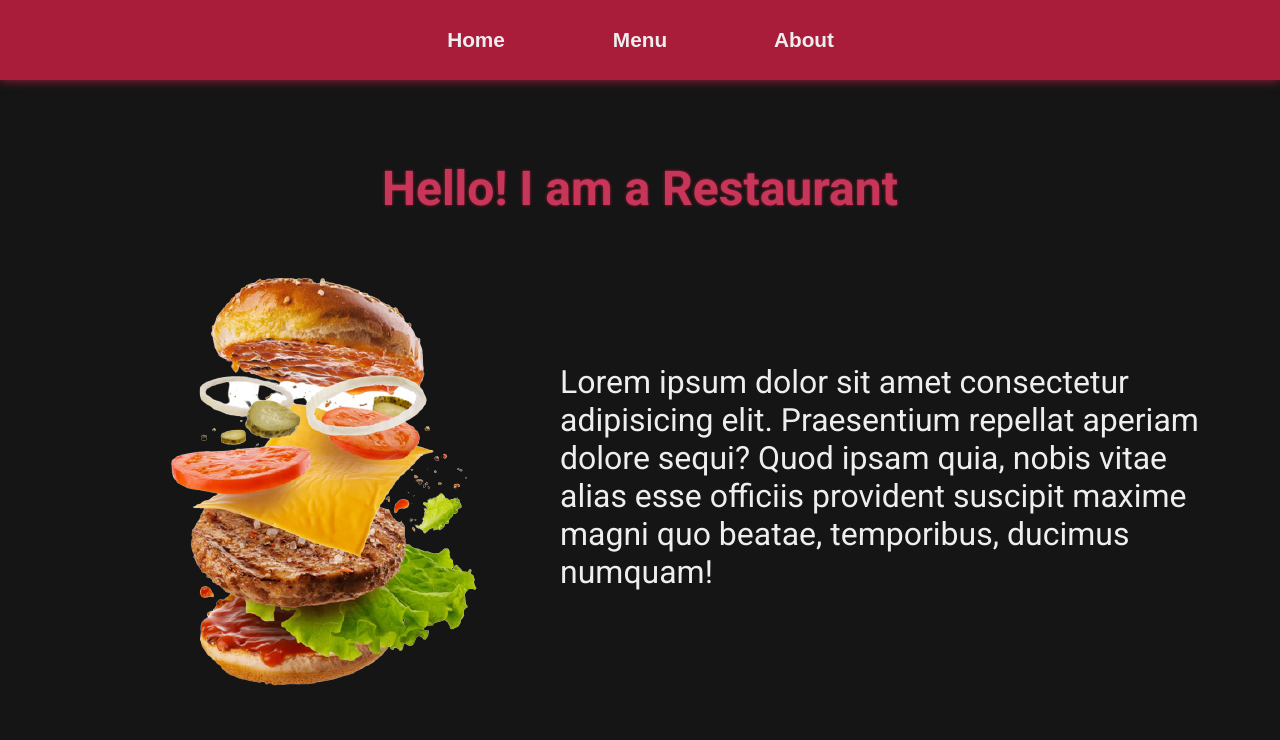
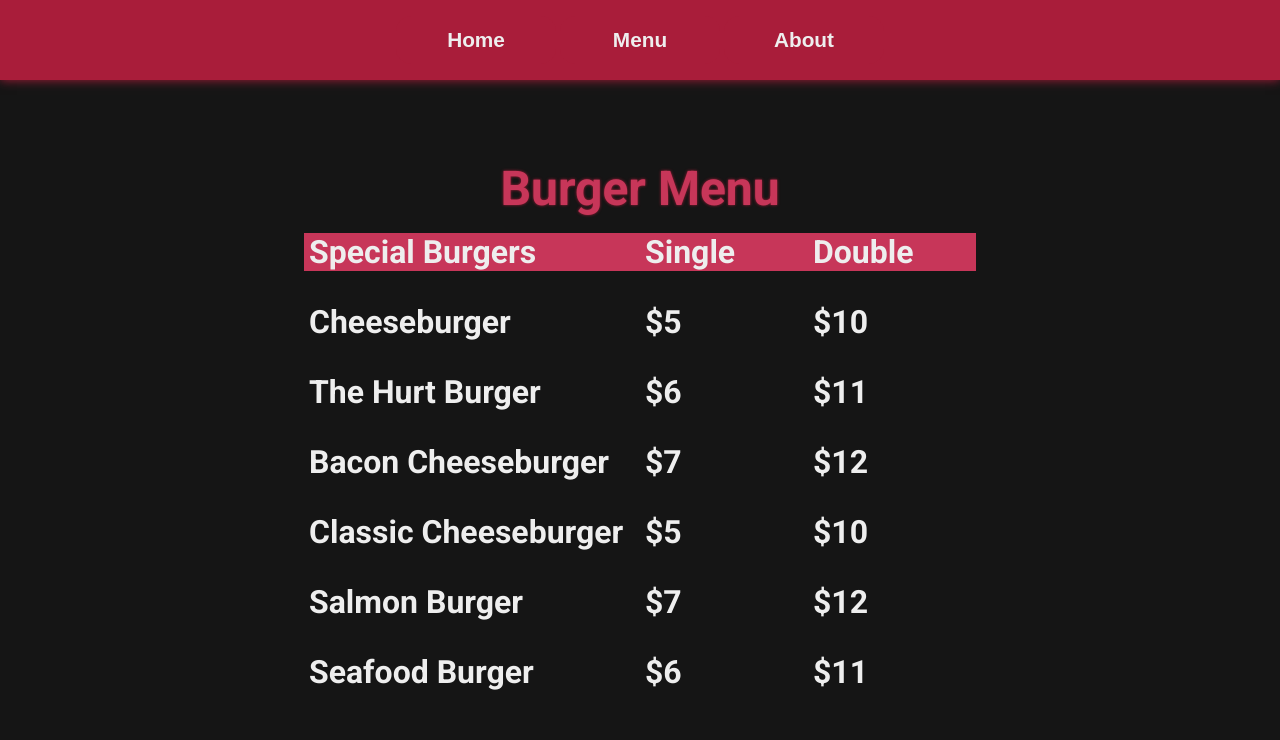
Before and after one commit to aiuyap/odin-restaurant-page, a website built with webpack: page src/template.html in a window 1280 px wide. Built offline with nearby package versions, Linux system fonts and the light colour scheme.

Commit message:
Hardcoded menu template to be generated via JS

```diff
--- a/src/index.js
+++ b/src/index.js
@@ -1,2 +1,2 @@
 import "./styles.css";
-import { initialPageLoad } from "./home";
+// import { initialPageLoad } from "./home";
--- a/src/styles.css
+++ b/src/styles.css
@@ -49,7 +49,8 @@ button:hover {
     padding: 5rem;
 }
 
-#container {
+#container,
+#menu-container {
     display: flex;
     align-items: center;
     justify-content: center;
@@ -65,3 +66,26 @@ h1 {
 p {
     font-size: 2rem;
 }
+
+#menu-container {
+    flex-direction: column;
+}
+
+.menu-header {
+    background-color: var(--tertiary-color);
+    font-weight: 600;
+    padding: 0px 5px;
+}
+
+#menu {
+    width: 60%;
+    margin-top: 1rem;
+    display: grid;
+    grid-template-columns: 50% 1fr 1fr;
+    row-gap: 2rem;
+}
+
+#menu h3 {
+    padding: 0px 5px;
+    font-size: 2rem;
+}
--- a/src/template.html
+++ b/src/template.html
@@ -14,6 +14,32 @@
         </nav>
     </header>
     <div id="content">
+        <div id="menu-container">
+            <h1>Burger Menu</h1>
+            <div id="menu">
+                <h3 class="menu-header">Special Burgers</h3>
+                <h3 class="menu-header">Single</h3>
+                <h3 class="menu-header">Double</h3>
+                <h3>Cheeseburger</h3>
+                <h3>$5</h3>
+                <h3>$10</h3>
+                <h3>The Hurt Burger</h3>
+                <h3>$6</h3>
+                <h3>$11</h3>
+                <h3>Bacon Cheeseburger</h3>
+                <h3>$7</h3>
+                <h3>$12</h3>
+                <h3>Classic Cheeseburger</h3>
+                <h3>$5</h3>
+                <h3>$10</h3>
+                <h3>Salmon Burger</h3>
+                <h3>$7</h3>
+                <h3>$12</h3>
+                <h3>Seafood Burger</h3>
+                <h3>$6</h3>
+                <h3>$11</h3>
+            </div>
+        </div>
     </div>
 
 </body>
```
Also changed, not shown: src/menu.js (added).
